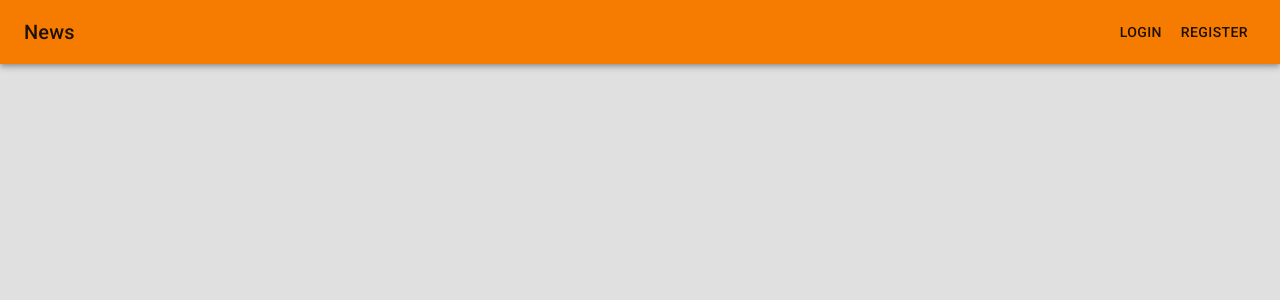
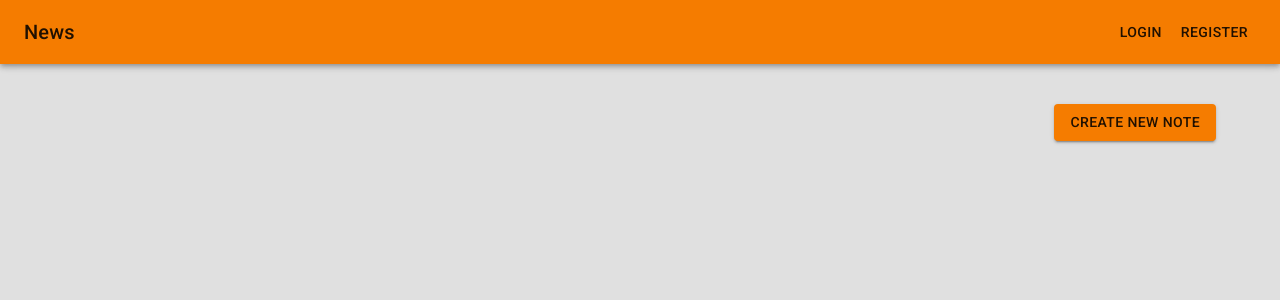
Before and after one commit to omar-shahid/project_9b-redux-diaries-app, a React (Create React App) app: page /dashboard in a window 1280 px wide. Shown: the top 300 px of the page. Built offline with nearby package versions, Linux system fonts and the light colour scheme; no server answers; what miragejs would draw is missing.

Commit message:
- Tweaked the response of user - Added fetchAll for notes

```diff
--- a/src/app/server.js
+++ b/src/app/server.js
@@ -42,7 +42,7 @@ function startServer() {
             return {
               token: user.token,
               name: user.name,
-              id: USERS.length - 1,
+              userId: USERS.length - 1,
             };
           })
           .catch((e) => {
@@ -69,7 +69,7 @@ function startServer() {
             return {
               token,
               name: userFound.name,
-              id: USERS.indexOf(userFound),
+              userId: USERS.indexOf(userFound),
             };
           })
           .catch((e) => {
@@ -82,7 +82,7 @@ function startServer() {
           });
       });
 
-      this.get("/notes", (_, req) => {
+      this.post("/notes", (_, req) => {
         const { values } = JSON.parse(req.requestBody);
         if (!values.token || values.token !== USERS[values.userId].token)
           return new Response(400, {}, ["invalid token"]);
--- a/src/features/userSlice.ts
+++ b/src/features/userSlice.ts
@@ -6,14 +6,14 @@ type User = {
   token: string;
   name: string;
   email: string;
-  id: number;
+  userId: number;
 };
 
 const initialState: User = {
   token: "",
   name: "",
   email: "",
-  id: NaN,
+  userId: NaN,
 };
 
 export const registerAction = createAsyncThunk(
@@ -24,19 +24,22 @@ export const registerAction = createAsyncThunk(
         values,
       })
       .then((res) => res.data)
-      .then(({ token, id }) => {
+      .then(({ token, userId }) => {
         const user = {
           token,
           name: values.name,
           email: values.email,
-          id,
+          userId,
         };
         api.dispatch(login(user));
       })
-      .catch((e) => ({
-        haveErrors: true,
-        errors: e.response.data as string[],
-      }))
+      .catch((e) => {
+        console.log("Working");
+        return {
+          haveErrors: true,
+          errors: e.response.data as string[],
+        };
+      })
 );
 
 export const loginAction = createAsyncThunk(
--- a/src/pages/Dashboard.tsx
+++ b/src/pages/Dashboard.tsx
@@ -1,14 +1,51 @@
 import React, { useEffect } from "react";
-import axios from "axios";
+// import axios from "axios";
 import NavBar from "../components/NavBar";
-import { useDispatch } from "react-redux";
-import { AppDispatch } from "../app/store";
+import { useDispatch, useSelector } from "react-redux";
+import { AppDispatch, RootState } from "../app/store";
+import { fetchNotes } from "../features/notesSlice";
+import { logout } from "../features/userSlice";
+import { AuthErrorResponse } from "../types";
+import { Link, useNavigate } from "react-router-dom";
+import { Box, Button, Container } from "@material-ui/core";
+import useStyles from "../styles";
 
 function Dashboard() {
+  const classes = useStyles();
+
+  const navigate = useNavigate();
+
   const dispatch: AppDispatch = useDispatch();
+  const user = useSelector((state: RootState) => state.user);
+
+  useEffect(() => {
+    dispatch(fetchNotes({ token: user.token, userId: user.userId })).then(
+      (action) => {
+        const payload = action.payload as AuthErrorResponse;
+        if (payload.haveErrors && payload.errors?.length) {
+          dispatch(logout());
+          navigate("/login?invalidToken=true");
+        }
+      }
+    );
+  }, []);
   return (
     <>
       <NavBar />
+      <Box padding="26px" width="90vw" marginX="auto">
+        <Box
+          display="flex"
+          justifyContent="flex-end"
+          width="100%"
+          marginTop="14px"
+        >
+          <Link to="/notes/create" className={classes.link}>
+            <Button variant="contained" color="primary">
+              Create New Note
+            </Button>
+          </Link>
+        </Box>
+      </Box>
     </>
   );
 }
--- a/src/pages/Login.tsx
+++ b/src/pages/Login.tsx
@@ -8,11 +8,12 @@ import { Formik } from "formik";
 import { loginAction } from "../features/userSlice";
 import { useDispatch, useSelector } from "react-redux";
 import { AppDispatch, RootState } from "../app/store";
-import { useNavigate } from "react-router-dom";
+import { useNavigate, useSearchParams } from "react-router-dom";
 import { AuthErrorResponse } from "../types";
 
 function Login() {
   const navigate = useNavigate();
+  const [searchParams] = useSearchParams();
 
   const dispatch: AppDispatch = useDispatch();
   const [errors, setErrors] = useState<string[]>([]);
@@ -23,6 +24,12 @@ function Login() {
   useEffect(() => {
     if (!!token.length) navigate("/dashboard");
   }, [token.length, navigate]);
+
+  useEffect(() => {
+    const invalidToken = searchParams.get("invalidToken");
+    if (invalidToken)
+      setErrors((p) => p.concat("Your session has been expired."));
+  }, [searchParams]);
   return (
     <>
       <NavBar />
```
Also changed, not shown: src/types.ts (+6 -1 lines).
